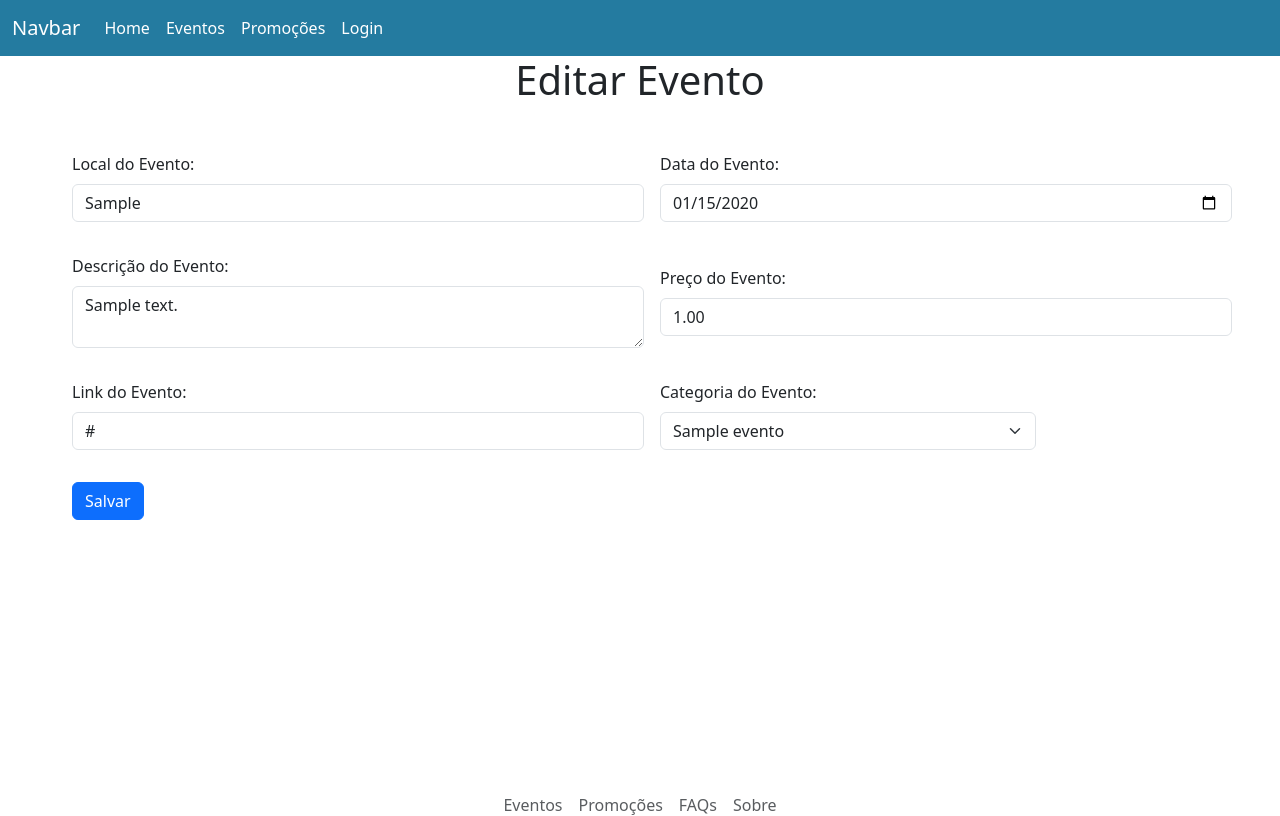
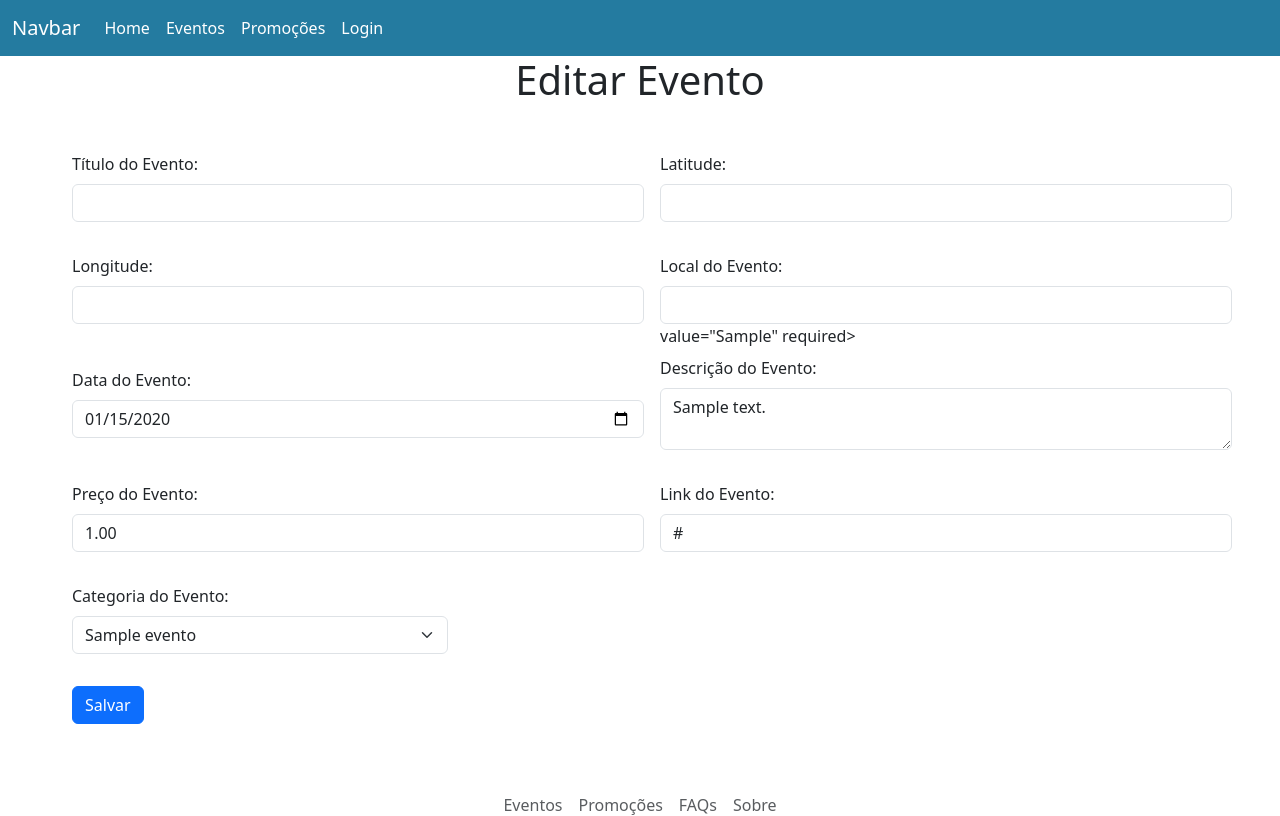
Before and after one commit to lippekstro/projeto_47, a PHP site: page /views/admin/editar_evento.php?id=1 in a window 1280 px wide. Shown: the top 816 px of the page. Run offline with PHP 8.4, Linux system fonts and the light colour scheme; tables that the repository leaves empty hold one stand-in row (values such as "Sample post"); data that the repository does not hold is empty.

Commit message:
Update editar_evento.php

```diff
--- a/views/admin/editar_evento.php
+++ b/views/admin/editar_evento.php
@@ -1,6 +1,7 @@
 <?php
 require_once $_SERVER['DOCUMENT_ROOT'] . '/projeto_47/templates/cabecalho.php';
 ?>
+
 <?php
 $servername = "localhost";
 $username = "root";
@@ -16,43 +17,70 @@ require_once $_SERVER['DOCUMENT_ROOT'] . '/projeto_47/templates/cabecalho.php';
 if (isset($_GET["id"])) {
     $id_evento = $_GET["id"];
 
-        $sql = "SELECT * FROM eventos WHERE id_evento = $id_evento";
-        $result = $conn->query($sql);
+    $sql = "SELECT * FROM eventos WHERE id_evento = ?";
+    $stmt = $conn->prepare($sql);
+    $stmt->bind_param("i", $id_evento);
+    $stmt->execute();
+    $result = $stmt->get_result();
 
     if ($result->num_rows == 1) {
         $row = $result->fetch_assoc();
 ?>
 <h1 class="text-center">Editar Evento</h1>
 <div class="d-flex align-items-center h-custom-2 px-5 ms-xl-4 mt-5 pt-5 pt-xl-0 mt-xl-n5">
-            <form class="row gy-2 gx-3 align-items-center" action="/projeto_47/controllers/editar_evento_controller.php" method="post">
+    <form class="row gy-2 gx-3 align-items-center" action="/projeto_47/controllers/editar_evento_controller.php"
+        method="post">
         <input type="hidden" name="id_evento" value="<?php echo $row['id_evento']; ?>">
 
-                <div  class="col-md-6">
-                <label class="form-label" for="local_evento">Local do Evento:</label>
-                <input class="form-control" type="text" id="local_evento" name="local_evento" value="<?php echo $row['local_evento']; ?>" required><br>
+        <div class="col-md-6">
+            <label class="form-label" for="tituloEvento">Título do Evento:</label>
+            <input class="form-control" type="text" id="tituloEvento" name="tituloEvento"
+                value="<?php echo $row['titulo']; ?>" required><br>
         </div>
 
-                <div  class="col-md-6">
-                <label class="form-label" for="data_evento">Data do Evento:</label>
-                <input class="form-control" type="date" id="data_evento" name="data_evento" value="<?php echo $row['data_evento']; ?>" required><br>
+        <div class="col-md-6">
+            <label class="form-label" for="latitudeEvento">Latitude:</label>
+            <input class="form-control" type="text" id="latitudeEvento" name="latitudeEvento"
+                value="<?php echo $row['latitude']; ?>" required><br>
         </div>
 
-                <div  class="col-md-6">
-                <label class="form-label" for="descricao_evento">Descrição do Evento:</label><br>
-                <textarea class="form-control" id="descricao_evento" name="descricao_evento"><?php echo $row['descricao_evento']; ?></textarea><br>
+        <div class="col-md-6">
+            <label class="form-label" for="longitudeEvento">Longitude:</label>
+            <input class="form-control" type="text" id="longitudeEvento" name="longitudeEvento"
+                value="<?php echo $row['longitude']; ?>" required><br>
         </div>
 
-                <div  class="col-md-6">
+        <div class="col-md-6">
+        <label class="form-label" for="localEvento">Local do Evento:</label>
+            <input class="form-control" type="text" id="localEvento" name="localEvento" required>
+                value="<?php echo $row['local_evento']; ?>" required>
+        </div>
+
+        <div class="col-md-6">
+            <label class="form-label" for="data_evento">Data do Evento:</label>
+            <input class="form-control" type="date" id="data_evento" name="data_evento"
+                value="<?php echo $row['data_evento']; ?>" required><br>
+        </div>
+
+        <div class="col-md-6">
+            <label class="form-label" for="descricao_evento">Descrição do Evento:</label><br>
+            <textarea class="form-control" id="descricao_evento" name="descricao_evento"
+                required><?php echo $row['descricao_evento']; ?></textarea><br>
+        </div>
+
+        <div class="col-md-6">
             <label class="form-label" for="preco">Preço do Evento:</label>
             <input class="form-control" type="text" id="preco" name="preco" value="<?php echo $row['preco']; ?>"><br>
         </div>
 
-                <div  class="col-md-6">
+        <div class="col-md-6">
             <label class="form-label" for="link_evento">Link do Evento:</label>
-                <input class="form-control" type="text" id="link_evento" name="link_evento" value="<?php echo $row['link_evento']; ?>"><br>
+            <input class="form-control" type="text" id="link_evento" name="link_evento"
+                value="<?php echo $row['link_evento']; ?>"><br>
         </div>
 
-                <div  class="col-md-4">
+
+        <div class="col-md-4">
             <label class="form-label" for="id_categoria">Categoria do Evento:</label>
             <select class="form-select" id="id_categoria" name="id_categoria">
                 <?php
@@ -66,10 +94,11 @@ require_once $_SERVER['DOCUMENT_ROOT'] . '/projeto_47/templates/cabecalho.php';
             </select><br>
         </div>
 
-                <div  class="col-12">
+        <div class="col-12">
             <input class="btn btn-primary" type="submit" value="Salvar">
         </div>
     </form>
+</div>
 <?php
     } else {
         echo "Evento não encontrado.";
@@ -80,8 +109,6 @@ require_once $_SERVER['DOCUMENT_ROOT'] . '/projeto_47/templates/cabecalho.php';
 
 $conn->close();
 ?>
-    </div>
-
 
 <?php
 require_once $_SERVER['DOCUMENT_ROOT'] . '/projeto_47/templates/rodape.php';
```
Lines whose indentation alone changed are shown as unchanged.
